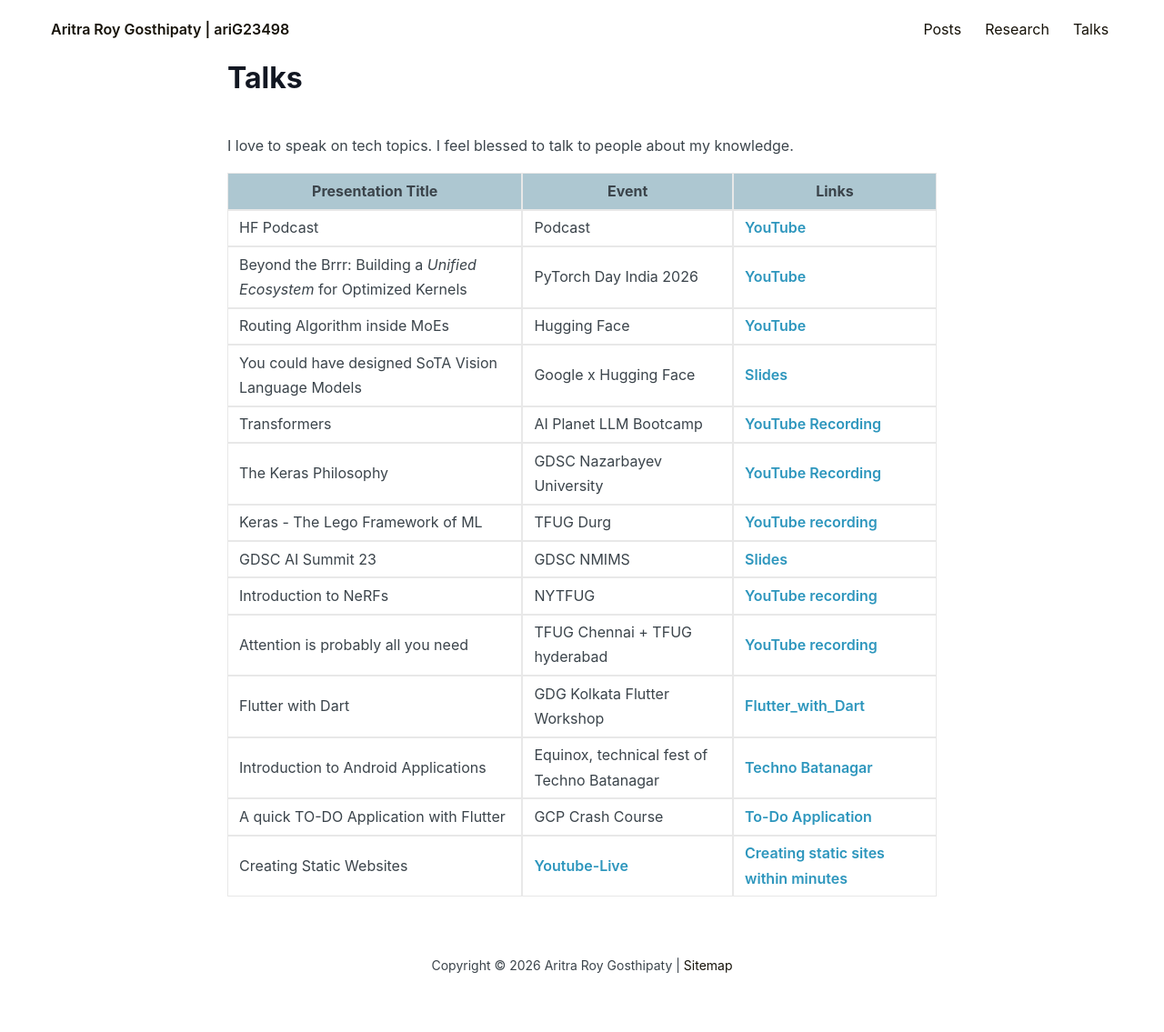
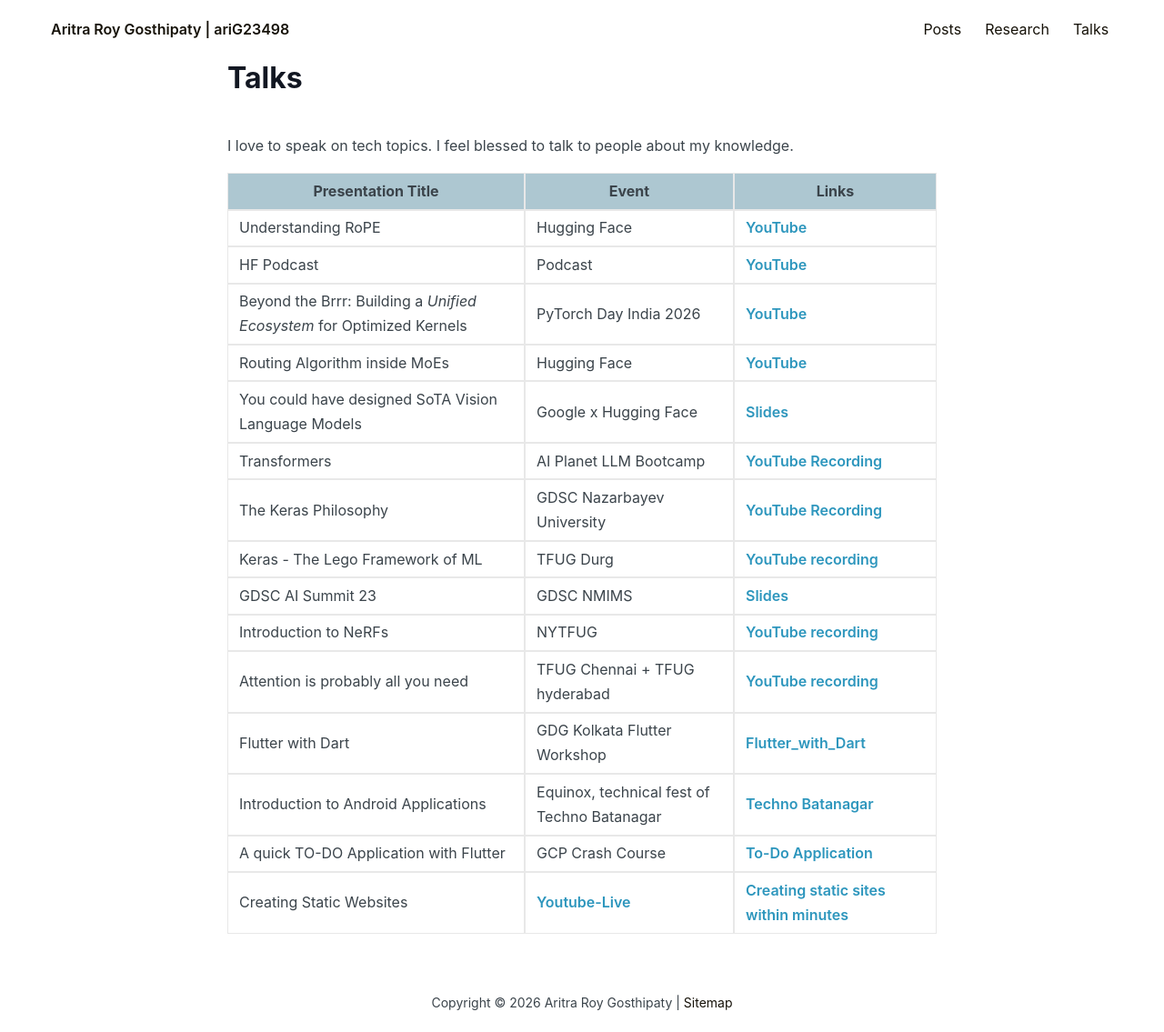
Before and after one commit to ariG23498/ariG23498.github.io, a Jekyll site: the page built from talks.md, in a window 1280 px wide. Shown: the whole page at 91% size. Built offline with Jekyll 4.4.1, drawn with Linux system fonts in a browser that asks for light colours; before the commit the page ends 1094 px from its top, so only the background shows below that.

Commit message:
Update talks.md

```diff
--- a/talks.md
+++ b/talks.md
@@ -6,6 +6,7 @@ permalink: /talks
 
 | Presentation Title | Event | Links |
 | :--: | :--: | :--: |
+| Understanding RoPE | Hugging Face | [YouTube](https://youtu.be/jlGf2qieSk0)|
 | HF Podcast | Podcast | [YouTube](https://youtu.be/O3Ul6H20pLI) |
 | Beyond the Brrr: Building a _Unified Ecosystem_ for Optimized Kernels | PyTorch Day India 2026 | [YouTube](https://youtu.be/q0GfzJmuaUM?si=piY_ZvO9Fqq3-hZ8) |
 | Routing Algorithm inside MoEs | Hugging Face | [YouTube](https://youtu.be/CDnkFbW-uEQ) |
```
